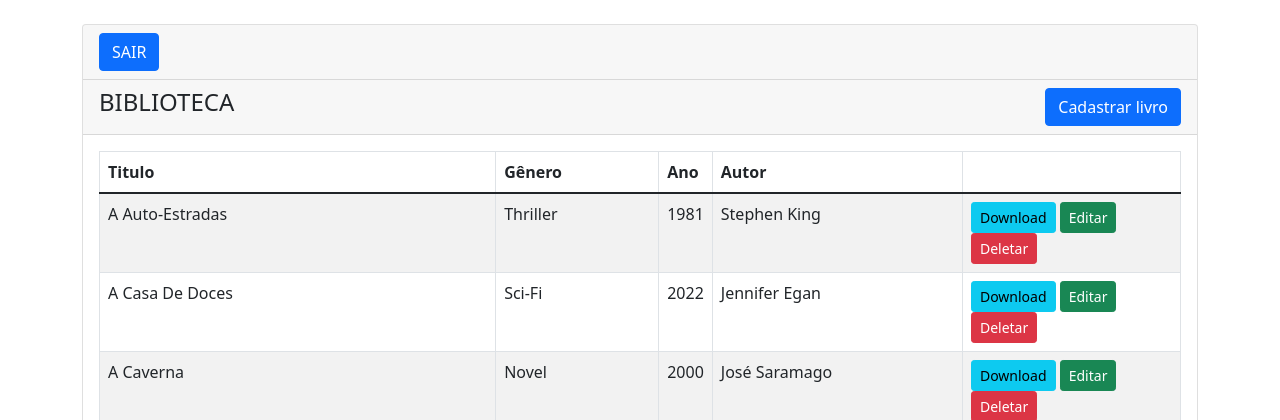
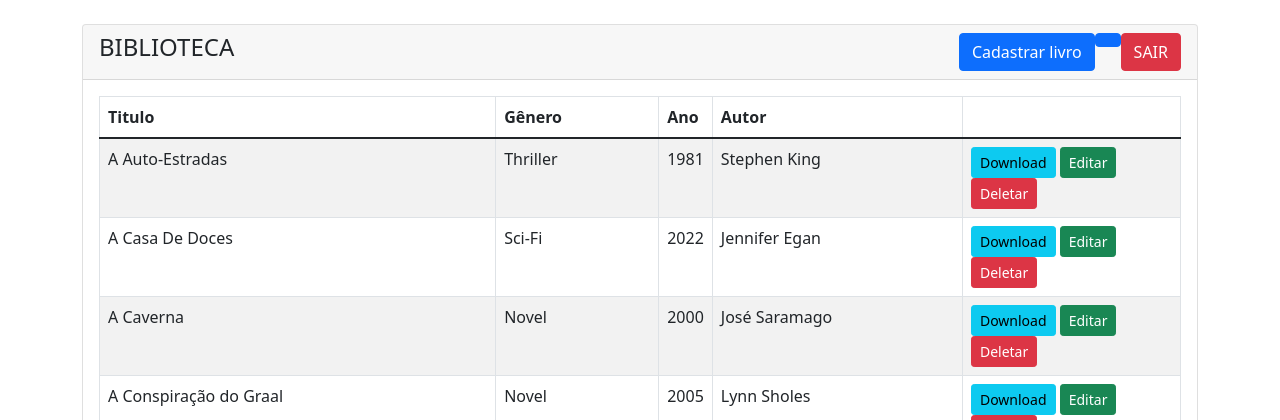
Before and after one commit to AlLeLu3/TrabalhoProgIng, a PHP site: page /restrita.php in a window 1280 px wide. Shown: the top 420 px of the page. Run offline with PHP 8.4, Linux system fonts and the light colour scheme; a user stored in the database is signed in; data comes from the database, SQL or seed files in the repository; data that the repository does not hold is empty.

Commit message:
Update restrita.php

```diff
--- a/restrita.php
+++ b/restrita.php
@@ -43,11 +43,10 @@ ADMINSTRADOR
             <div class="col-md-12">
                 <div class="card">
                     <div class="card-header">
-                            <a href="sair.php" class="btn btn-primary"><?=$texto['sair']?></a>
-                    </div>
-                    <div class="card-header">
                         <h4>
                             <?=$texto['biblioteca']?>
+                            <a href="sair.php" class="btn btn-danger float-end"><?=$texto['sair']?></a>
+                            <a href="listarautor.php" class="btn btn-primary float-end"><?=$texto['vautores']?></a>
                             <a href="cadastrarlivro.php" class="btn btn-primary float-end"><?=$texto['criarLivro']?></a>
                         </h4>
                     </div>
@@ -137,10 +136,9 @@ USUÁRIO
             <div class="col-md-12">
                 <div class="card">
                     <div class="card-header">
-                        <a href="sair.php" class="btn btn-primary"><?=$texto['sair']?></a>
-                    </div>
-                    <div class="card-header">
-                        <h4><?=$texto['biblioteca']?></h4>
+                        <h4><?=$texto['biblioteca']?>
+                        <a href="sair.php" class="btn btn-danger float-end"><?=$texto['sair']?></a>
+                        </h4>
                     </div>
                     <div class="card-body">
                         <table class="table table-bordered table-striped">
```
